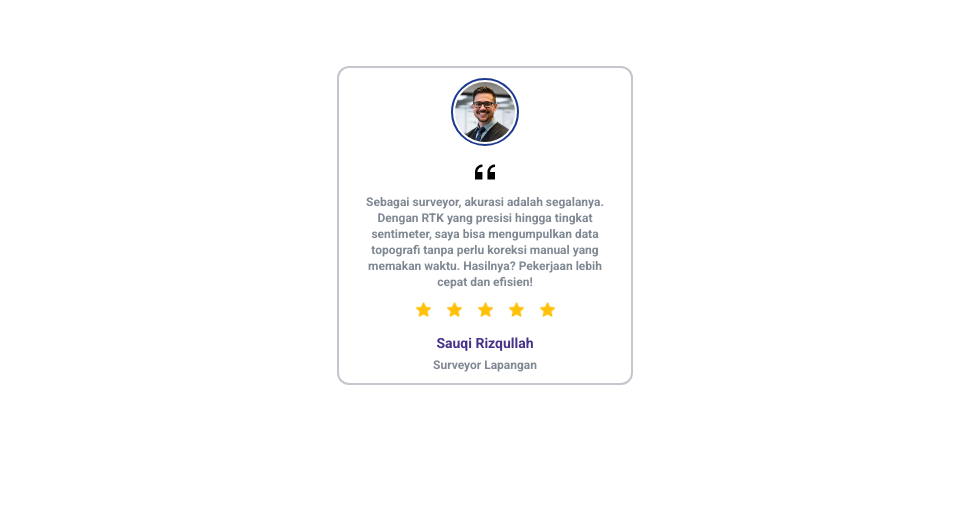
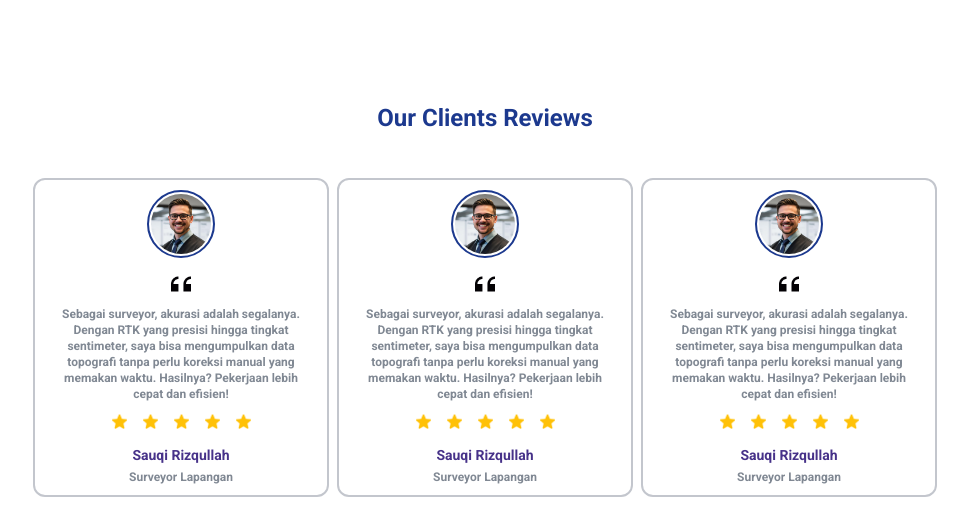
Before and after one commit to SauqiRizqullah/landing-page, a Next.js app: page / in a window 1280 px wide. Shown: the part 914-1444 px from the top of the page, without its empty margins (155-1127 px from the left). Before the commit the page ends 1335 px from the top, so only its background shows below. Built offline with nearby package versions, Linux system fonts and the light colour scheme.

Commit message:
[DONE] Static Done

```diff
--- a/src/app/components/Navbar.js
+++ b/src/app/components/Navbar.js
@@ -4,7 +4,7 @@ export default function Navbar(){
     return (
         <navbar>
             <div className="flex justify-around bg-blue-custom pt-2 pb-1">
-                <div className="roboto text-slate-50">
+                <div className="roboto text-slate-50 ml-4">
                     <span>TeraFlow</span>
                 </div>
                 <div className="roboto flex justify-around gap-7 text-xs">
--- a/src/app/page.js
+++ b/src/app/page.js
@@ -4,7 +4,7 @@ export default function Home() {
   return (
     <main>
       <div className="bg-blue-custom pt-20 text-slate-50 text-4xl roboto text-center pb-4 font-semibold">
-        <span>DJI Phantom 4 RTK</span>
+        <span className="mx-6">DJI Phantom 4 RTK</span>
       </div>
 
       <div className="flex flex-col bg-[url('/img/svg.png')] bg-cover bg-center h-88 w-full items-center">
@@ -13,7 +13,7 @@ export default function Home() {
           alt="phantom"
           height={500}
           width={500}
-          className="pt-5"
+          className="pt-5 mx-6"
         />
       </div>
 
@@ -128,8 +128,89 @@ export default function Home() {
           </div>
         </div>
       </div>
+
+      <div className="text-blue-900 text-2xl roboto font-semibold text-center mt-28">
+            <span>Our Clients Reviews</span>
+      </div>
       {/* Card */}
-      <div className="mt-20 flex justify-center mb-10">
+      <div className="mt-12 flex justify-center mb-10 gap-4 mx-5">
+        {/* Review */}
+          <div className="outline-2 outline-offset-2 outline-gray-500/40 rounded-lg w-72">
+            {/* Konten Review Card */}
+            <div className="flex flex-col mt-3">
+                <div className="self-center">
+                  <Image src="/img/reviewer-1.png" alt="reviewer-1" width={60} height={60} className="rounded-full outline-2 outline-offset-2 outline-blue-900"/>
+                </div>
+                <div className="self-center pt-5">
+                  <Image src="/img/double-quotes.png" alt="double-quotes" width={20} height={20} className="rotate-180"/>
+                </div>
+                <div className="text-gray-600/70 roboto font-semibold text-xs mt-3 mx-4 text-center">
+                  <span>
+                  Sebagai surveyor, akurasi adalah segalanya.
+                  Dengan RTK yang presisi hingga tingkat sentimeter, saya bisa mengumpulkan data topografi tanpa perlu koreksi manual yang memakan waktu.
+                  Hasilnya? Pekerjaan lebih cepat dan efisien!
+                  </span>
+                </div>
+
+                {/* Bintang */}
+                <div className="flex justify-center gap-4 mt-3">
+                    <Image src="/img/star.png" alt="star" width={15} height={15}/>
+                    <Image src="/img/star.png" alt="star" width={15} height={15}/>
+                    <Image src="/img/star.png" alt="star" width={15} height={15}/>
+                    <Image src="/img/star.png" alt="star" width={15} height={15}/>
+                    <Image src="/img/star.png" alt="star" width={15} height={15}/>
+                </div>
+
+                <div className="roboto text-blue-custom font-semibold self-center text-sm mt-4">
+                    <span>Sauqi Rizqullah</span>
+                </div>
+
+                <div className="text-gray-600/70 roboto font-semibold text-xs mt-1 mx-4 text-center mb-2">
+                    <span>Surveyor Lapangan</span>
+                </div>
+            </div>
+
+          </div>
+
+          {/* Review */}
+          <div className="outline-2 outline-offset-2 outline-gray-500/40 rounded-lg w-72">
+            {/* Konten Review Card */}
+            <div className="flex flex-col mt-3">
+                <div className="self-center">
+                  <Image src="/img/reviewer-1.png" alt="reviewer-1" width={60} height={60} className="rounded-full outline-2 outline-offset-2 outline-blue-900"/>
+                </div>
+                <div className="self-center pt-5">
+                  <Image src="/img/double-quotes.png" alt="double-quotes" width={20} height={20} className="rotate-180"/>
+                </div>
+                <div className="text-gray-600/70 roboto font-semibold text-xs mt-3 mx-4 text-center">
+                  <span>
+                  Sebagai surveyor, akurasi adalah segalanya.
+                  Dengan RTK yang presisi hingga tingkat sentimeter, saya bisa mengumpulkan data topografi tanpa perlu koreksi manual yang memakan waktu.
+                  Hasilnya? Pekerjaan lebih cepat dan efisien!
+                  </span>
+                </div>
+
+                {/* Bintang */}
+                <div className="flex justify-center gap-4 mt-3">
+                    <Image src="/img/star.png" alt="star" width={15} height={15}/>
+                    <Image src="/img/star.png" alt="star" width={15} height={15}/>
+                    <Image src="/img/star.png" alt="star" width={15} height={15}/>
+                    <Image src="/img/star.png" alt="star" width={15} height={15}/>
+                    <Image src="/img/star.png" alt="star" width={15} height={15}/>
+                </div>
+
+                <div className="roboto text-blue-custom font-semibold self-center text-sm mt-4">
+                    <span>Sauqi Rizqullah</span>
+                </div>
+
+                <div className="text-gray-600/70 roboto font-semibold text-xs mt-1 mx-4 text-center mb-2">
+                    <span>Surveyor Lapangan</span>
+                </div>
+            </div>
+
+          </div>
+
+          {/* Review */}
           <div className="outline-2 outline-offset-2 outline-gray-500/40 rounded-lg w-72">
             {/* Konten Review Card */}
             <div className="flex flex-col mt-3">
```
